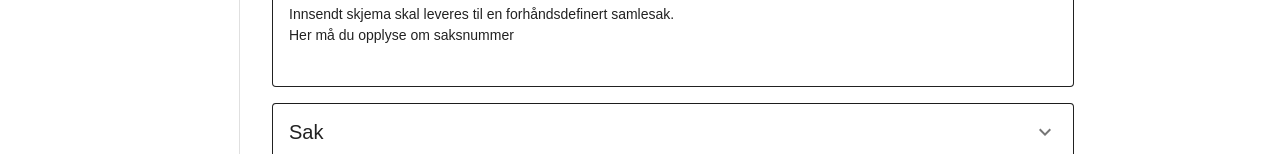
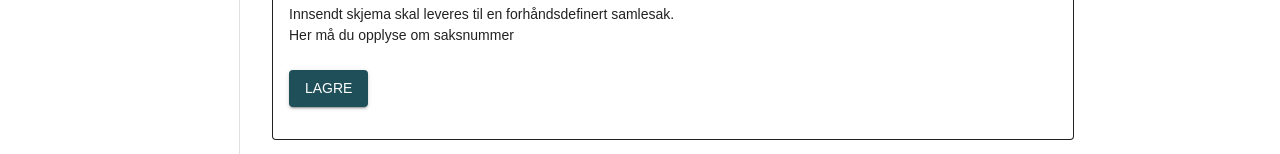
Before and after one commit to FINTLabs/fint-flyt-frontend, a React (Create React App) app: page /integration/configuration/new in a window 1280 px wide. Shown: the part 646-800 px from the top of the page. Built offline with nearby package versions, Linux system fonts and the light colour scheme; no server answers.

Commit message:
FST-101 support saving unfinished intConf

```diff
--- a/src/features/integration/IntegrationConfigurationForm.tsx
+++ b/src/features/integration/IntegrationConfigurationForm.tsx
@@ -75,6 +75,7 @@ const IntegrationConfigurationForm: React.FunctionComponent<RouteComponentProps<
     let history = useHistory();
     const editConfig: boolean = window.location.pathname === '/integration/configuration/edit'
     const [submitSuccess, setSubmitSuccess] = useState(false)
+    const [activeId, setActiveId] = useState<any>(undefined)
     const { integration, setIntegration } = useContext(IntegrationContext)
     let activeConfiguration = integration.id && editConfig ? integration : undefined;
     let activeFormData = integration.id && editConfig ? toFormData(integration) : defaultValues;
@@ -110,6 +111,27 @@ const IntegrationConfigurationForm: React.FunctionComponent<RouteComponentProps<
             })
             .catch((e: Error) => {
                 console.log('error creating new', e);
+            });
+    }
+
+    const saveNewConfiguration = (data: IIntegrationConfiguration) => {
+        IntegrationRepository.create(data)
+            .then(response => {
+                console.log('created new configuraton', data, response);
+                console.log(response)
+                setActiveId(response.data)
+            })
+            .catch((e: Error) => {
+                console.log('error creating new', e);
+            });
+    }
+    const saveConfiguration = (id: string, data: IIntegrationConfiguration) => {
+        IntegrationRepository.update(id, data)
+            .then(response => {
+                console.log('updated configuraton: ', id,  data, response);
+            })
+            .catch((e: Error) => {
+                console.log('error updating configuration', e);
             });
     }
 
@@ -149,6 +171,21 @@ const IntegrationConfigurationForm: React.FunctionComponent<RouteComponentProps<
         }
     });
 
+    const onSave = handleSubmit((data: IFormData) => {
+        const integrationConfiguration: IIntegrationConfiguration = toIntegrationConfiguration(data);
+        console.log(activeId)
+        if(integrationConfiguration && activeId !== undefined) {
+            const integrationConfiguration: IIntegrationConfiguration = toIntegrationConfiguration(data, activeId);
+            saveConfiguration(activeId, integrationConfiguration)
+        }
+        else if(integrationConfiguration) {
+            saveNewConfiguration(integrationConfiguration);
+        } else {
+            //TODO: Handle error
+            return;
+        }
+    });
+
     return (
         <DndProvider backend={HTML5Backend}>
             {!submitSuccess &&
@@ -172,11 +209,13 @@ const IntegrationConfigurationForm: React.FunctionComponent<RouteComponentProps<
                                         errors={errors}
                                         validation={false}
                                         editConfig={editConfig}
+                                        onSave={onSave}
                                     />
                                 )})}
                             <div >
                                 <Button onClick={handleCancel} variant="contained">Avbryt</Button>
-                                <Button sx={{float: 'right'}}  type="submit" variant="contained">Publiser</Button>
+                                <Button sx={{float: 'right'}} type="submit" variant="contained">Publiser</Button>
+                                <Button sx={{float: 'right', mr: 2}} variant="contained">Lagre</Button>
                             </div>
                         </form>
                     </Box>
--- a/src/features/integration/components/form/ApplicantForm.tsx
+++ b/src/features/integration/components/form/ApplicantForm.tsx
@@ -1,4 +1,4 @@
-import {Box, FormGroup} from '@mui/material';
+import {Box, Button, FormGroup} from '@mui/material';
 import React, {useContext} from 'react';
 import {applicantOptions, fieldHelp} from "../../defaults/DefaultValues";
 import InputField from "./InputField";
@@ -57,6 +57,7 @@ const ApplicantForm: React.FunctionComponent<any> = (props) => {
                     )}
                 )}
             </FormGroup>
+            <Button sx={{mb: 2}} onClick={props.onSave} variant="contained">Lagre</Button>
         </div>
     );
 }
--- a/src/features/integration/components/form/CaseForm.tsx
+++ b/src/features/integration/components/form/CaseForm.tsx
@@ -1,4 +1,4 @@
-import {Box, Divider, FormGroup, Typography} from '@mui/material';
+import {Box, Button, Divider, FormGroup, Typography} from '@mui/material';
 import React, {useContext, useEffect} from 'react';
 import {dropdownPlaceholder, fieldHelp} from "../../defaults/DefaultValues";
 import {IInputField} from "../../types/InputField";
@@ -43,6 +43,7 @@ const CaseForm: React.FunctionComponent<any> = (props) => {
     ]
 
     return (
+        <div>
             <FormGroup className={props.style.formControl}>
                 {caseFormFields.map((field, index) => {
                     return (
@@ -89,6 +90,9 @@ const CaseForm: React.FunctionComponent<any> = (props) => {
                     )}
                 )}
             </FormGroup>
+            <Button sx={{mb: 2}} onClick={props.onSave} variant="contained">Lagre</Button>
+        </div>
+
     );
 }
 
--- a/src/features/integration/components/form/CaseInformation.tsx
+++ b/src/features/integration/components/form/CaseInformation.tsx
@@ -41,6 +41,7 @@ const CaseInformation: React.FunctionComponent<any> = (props) => {
         {input: INPUT_TYPE.TEXT_FIELD, label: "Saksnummer", formValue: "caseData.caseNumber", hidden:!isCollection, required:isCollection && props.validation, error:errors.caseData?.caseNumber, searchOption: true}
     ]
     return (
+        <div>
             <FormGroup className={props.style.formControl}>
                 {caseInformationFields.map((field, index) => {
                         return (
@@ -71,6 +72,9 @@ const CaseInformation: React.FunctionComponent<any> = (props) => {
                 )}
                 {isCollection && _case ? <Typography>{_case}</Typography> : ''}
             </FormGroup>
+            <Button sx={{mb: 2}} onClick={props.onSave} variant="contained">Lagre</Button>
+        </div>
+
     );
 }
 
--- a/src/features/integration/components/form/DocumentForm.tsx
+++ b/src/features/integration/components/form/DocumentForm.tsx
@@ -1,4 +1,4 @@
-import {Box, Divider, FormGroup, Typography} from '@mui/material';
+import {Box, Button, Divider, FormGroup, Typography} from '@mui/material';
 import React, {useContext} from 'react';
 import {IInputField} from "../../types/InputField";
 import {INPUT_TYPE} from "../../types/InputType.enum";
@@ -22,6 +22,7 @@ const DocumentForm: React.FunctionComponent<any> = (props) => {
         {input: INPUT_TYPE.DROPDOWN, label: "Variant", value: props.watch("documentData.variant"), formValue: "documentData.variant", dropDownItems: variants, required: required, error:errors.documentData?.variant, helpText: fieldHelp.documentData.variant}
     ]
     return (
+        <div>
             <FormGroup className={props.style.formControl}>
                 <Typography>Dokumentbeskrivelse</Typography>
                 <Divider sx={{mb: 3}}/>
@@ -70,6 +71,8 @@ const DocumentForm: React.FunctionComponent<any> = (props) => {
                     )}
                 )}
             </FormGroup>
+            <Button sx={{mb: 2}} onClick={props.onSave} variant="contained">Lagre</Button>
+        </div>
     );
 }
 
--- a/src/features/integration/components/form/RecordForm.tsx
+++ b/src/features/integration/components/form/RecordForm.tsx
@@ -1,4 +1,4 @@
-import {Box, FormGroup} from '@mui/material';
+import {Box, Button, FormGroup} from '@mui/material';
 import React, {useContext} from 'react';
 import {IInputField} from "../../types/InputField";
 import {INPUT_TYPE} from "../../types/InputType.enum";
@@ -22,6 +22,7 @@ const RecordForm: React.FunctionComponent<any> = (props) => {
         {input: INPUT_TYPE.AUTOCOMPLETE, label: "Hjemmel", value: props.watch("recordData.paragraph"), formValue: "recordData.paragraph", dropDownItems: paragraphs, required: required, error:errors.recordData?.paragraph, helpText: fieldHelp.recordData.paragraph}
     ]
     return (
+        <div>
             <FormGroup className={props.style.formControl}>
                 {recordFormFields.map((field, index) => {
                     return (
@@ -45,6 +46,8 @@ const RecordForm: React.FunctionComponent<any> = (props) => {
                     )}
                 )}
             </FormGroup>
+            <Button sx={{mb: 2}} onClick={props.onSave} variant="contained">Lagre</Button>
+        </div>
     );
 }
 
```
Lines whose indentation alone changed are shown as unchanged.
